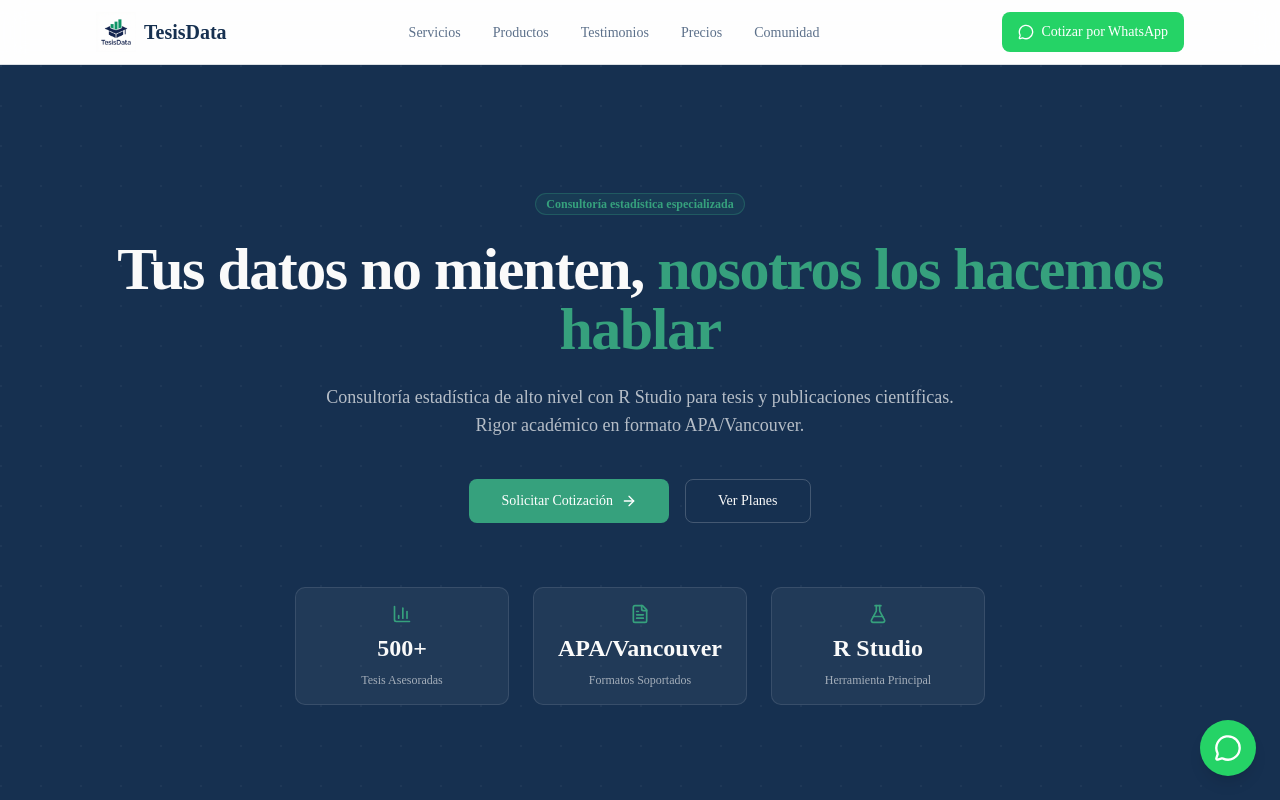
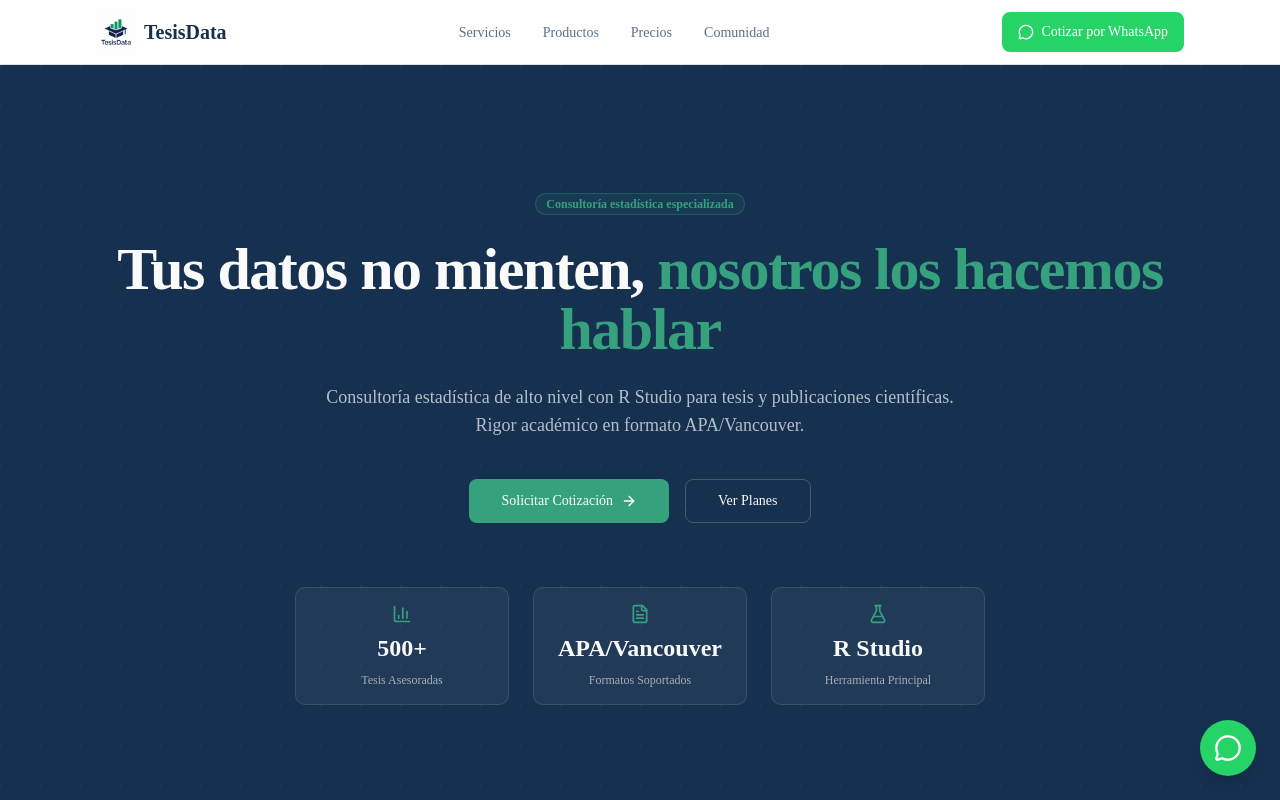
Before and after one commit to zelcofir/web-tesisdata, a Next.js app: page / in a window 1280 px wide. Shown: the top 800 px of the page. Built offline with nearby package versions, Linux system fonts and the light colour scheme.

Commit message:
update 2

```diff
--- a/components/footer.tsx
+++ b/components/footer.tsx
@@ -47,14 +47,7 @@ export function Footer() {
                   Productos
                 </a>
               </li>
-              <li>
-                <a
-                  href="#testimonios"
-                  className="text-sm text-primary-foreground/70 transition-colors hover:text-primary-foreground"
-                >
-                  Testimonios
-                </a>
-              </li>
+
               <li>
                 <a
                   href="#precios"
--- a/components/navbar.tsx
+++ b/components/navbar.tsx
@@ -44,14 +44,7 @@ export function Navbar() {
               Productos
             </a>
           </li>
-          <li>
-            <a
-              href="#testimonios"
-              className="text-sm font-medium text-muted-foreground transition-colors hover:text-primary"
-            >
-              Testimonios
-            </a>
-          </li>
+
           <li>
             <a
               href="#precios"
```
